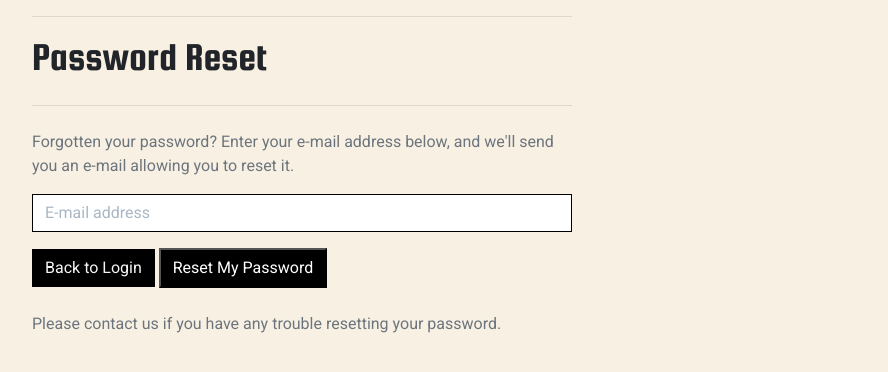
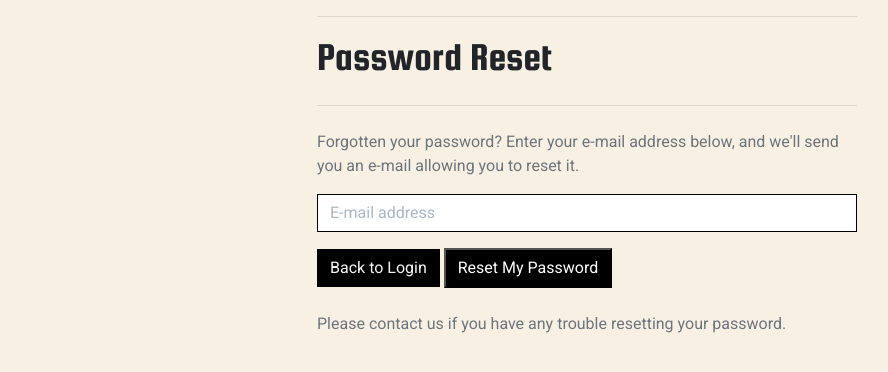
Before and after one commit to JackDilger/spins-and-needles-ms4, a Django app: page /accounts/password/reset/ in a window 1280 px wide. Shown: the part 221-593 px from the top of the page, without its empty margins (53-941 px from the left). Run offline with Django 3.2, Linux system fonts and the light colour scheme; some libraries are stand-ins or nearby versions.

Commit message:
Center align allauth block content

```diff
--- a/templates/allauth/account/base.html
+++ b/templates/allauth/account/base.html
@@ -2,7 +2,7 @@
 
 {% block content %}
     <div class="container header-container">
-        <div class="row">
+        <div class="row justify-content-center mb-4">
             <div class="col-12 col-md-6">
                 <div class="allauth-form-inner-content">
                     {% block inner_content %}
```
